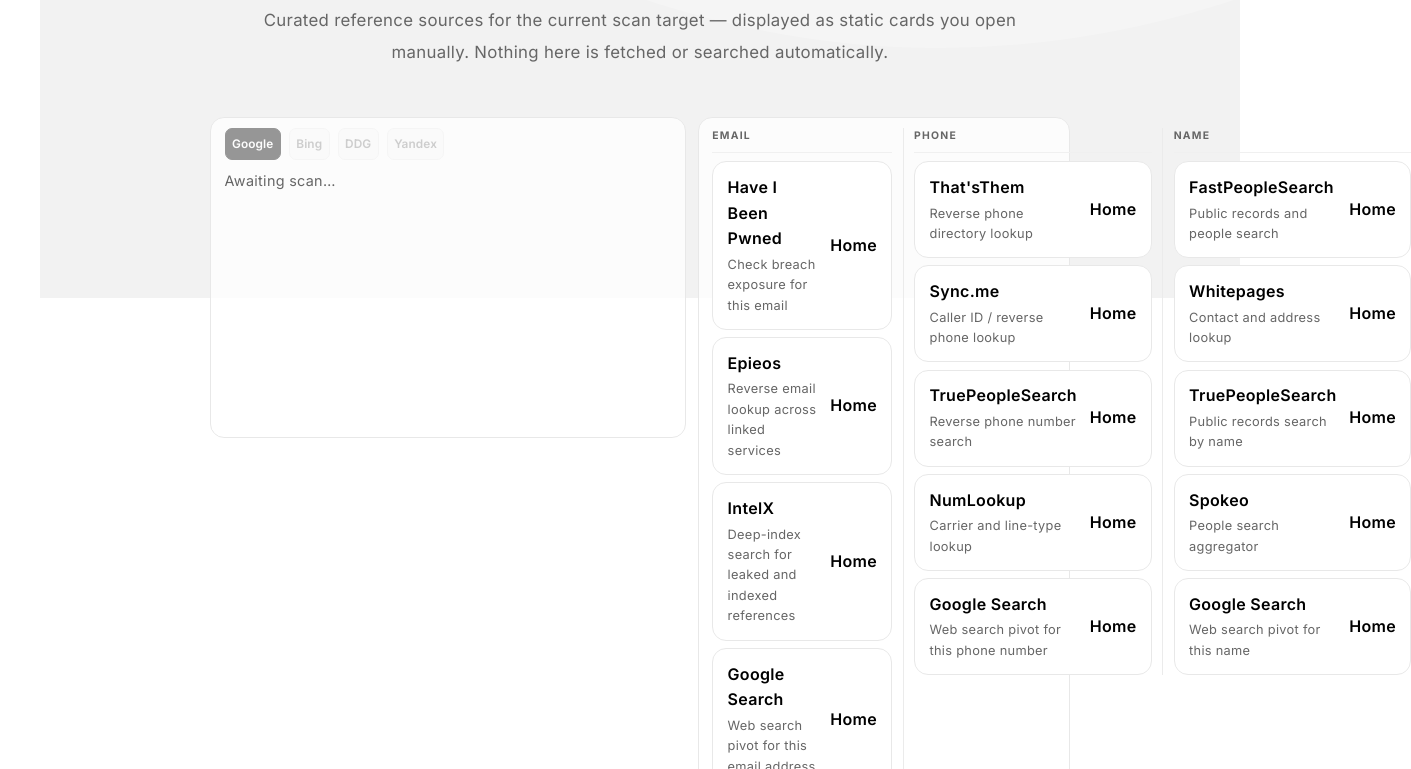
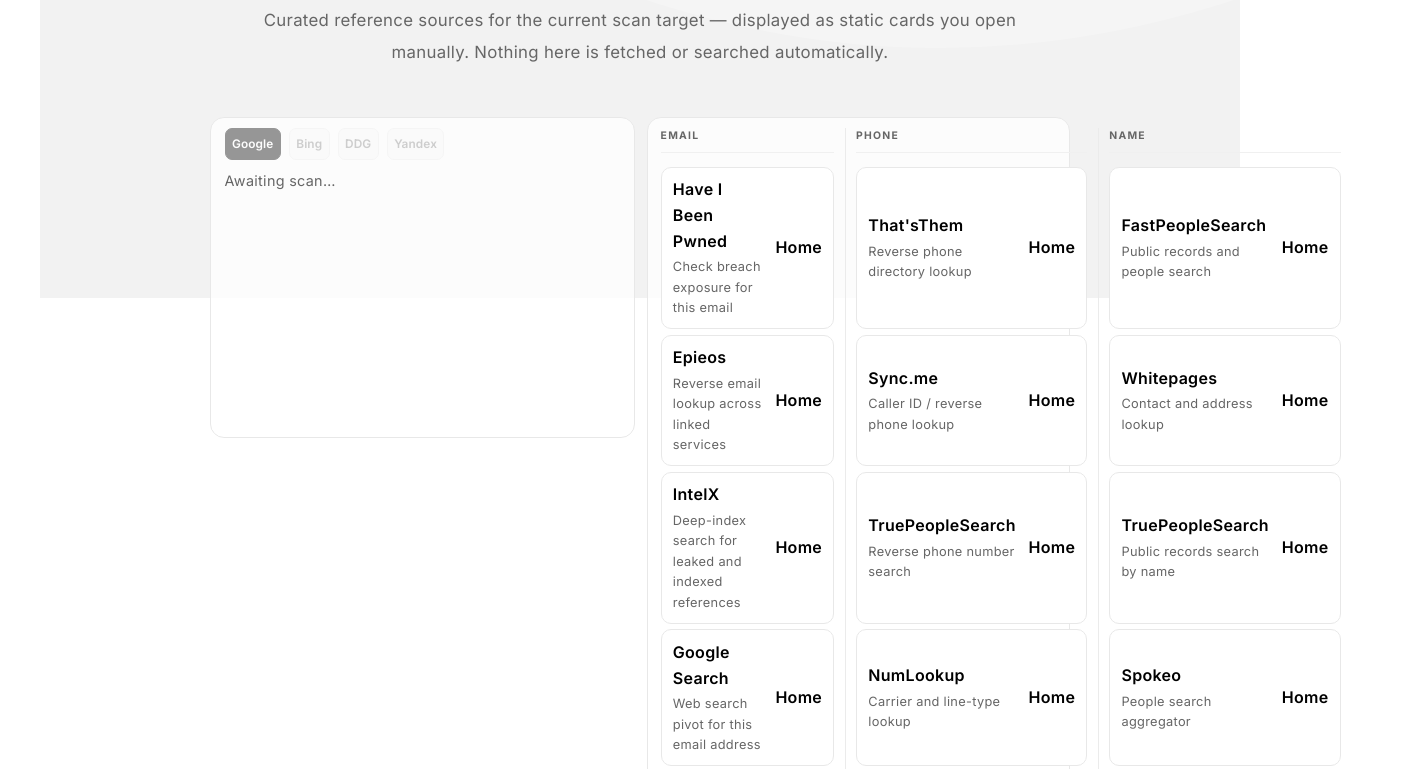
Before and after one commit to MantCib3/probe, a website: page index.html in a window 1280 px wide. Shown: the part 502-1271 px from the top of the page, 1411 px wide, since content can reach past the window. Drawn offline with Linux system fonts and the light colour scheme.

Commit message:
UI: equal dork/pivot flex, subgrid pivot cards (cross-column height match)
- dork-column: flex 1.3 -> 1 (equal width with pivot-combined)
- dork-tabs: explicit justify-content:flex-start (guaranteed left-aligned)
- pivot-3grid: subgrid rows so each card position is the same height
  across all three columns regardless of content
- pivot-box: display:grid + grid-template-rows:subgrid + grid-row:span 6
- pivot-box-list: display:contents so cards join parent grid directly
- wmn-source-card: smaller padding + flex-column to fill subgrid row

```diff
--- a/styles.css
+++ b/styles.css
@@ -982,7 +982,7 @@ a.site-url::after { content: ' ↗'; font-size: 0.7rem; opacity: 0.6; }
   padding: 0.65rem 0.85rem;
   background: rgba(255,255,255,0.72);
   backdrop-filter: blur(10px);
-  flex: 1.3;
+  flex: 1;
   min-width: 0;
   box-sizing: border-box;
 }
@@ -1002,17 +1002,19 @@ a.site-url::after { content: ' ↗'; font-size: 0.7rem; opacity: 0.6; }
 .pivot-3grid {
   display: grid;
   grid-template-columns: repeat(3, 1fr);
-  gap: 0;
-  align-items: start;
+  /* title row + 5 card rows; subgrid equalises height across all columns */
+  grid-template-rows: auto repeat(5, auto);
+  row-gap: 0.35rem;
+  column-gap: 0;
+  align-items: stretch;
 }
 
 .pivot-box {
-  border: none;
-  border-radius: 0;
+  display: grid;
+  grid-template-rows: subgrid;
+  grid-row: span 6;
   padding: 0 0.65rem;
   background: transparent;
-  display: flex;
-  flex-direction: column;
 }
 .pivot-box:not(:last-child) { border-right: 1px solid #ebebeb; }
 .pivot-box:first-child { padding-left: 0; }
@@ -1030,9 +1032,7 @@ a.site-url::after { content: ' ↗'; font-size: 0.7rem; opacity: 0.6; }
 }
 
 .pivot-box-list {
-  display: grid;
-  gap: 0.45rem;
-  flex: 1;
+  display: contents; /* children participate directly in parent subgrid rows */
 }
 
 .pivot-header, .dork-header {
@@ -1044,6 +1044,7 @@ a.site-url::after { content: ' ↗'; font-size: 0.7rem; opacity: 0.6; }
 
 .pivot-tabs, .dork-tabs {
   display: flex;
+  justify-content: flex-start;
   gap: 0.5rem;
   flex-wrap: wrap;
 }
@@ -1105,9 +1106,12 @@ a.site-url::after { content: ' ↗'; font-size: 0.7rem; opacity: 0.6; }
 
 .wmn-source-card {
   border: 1px solid var(--border);
-  border-radius: 14px;
-  padding: 0.8rem 0.9rem;
+  border-radius: 10px;
+  padding: 0.6rem 0.7rem;
   background: var(--white);
+  display: flex;
+  flex-direction: column;
+  justify-content: center;
 }
 
 .wmn-source-row {
```
